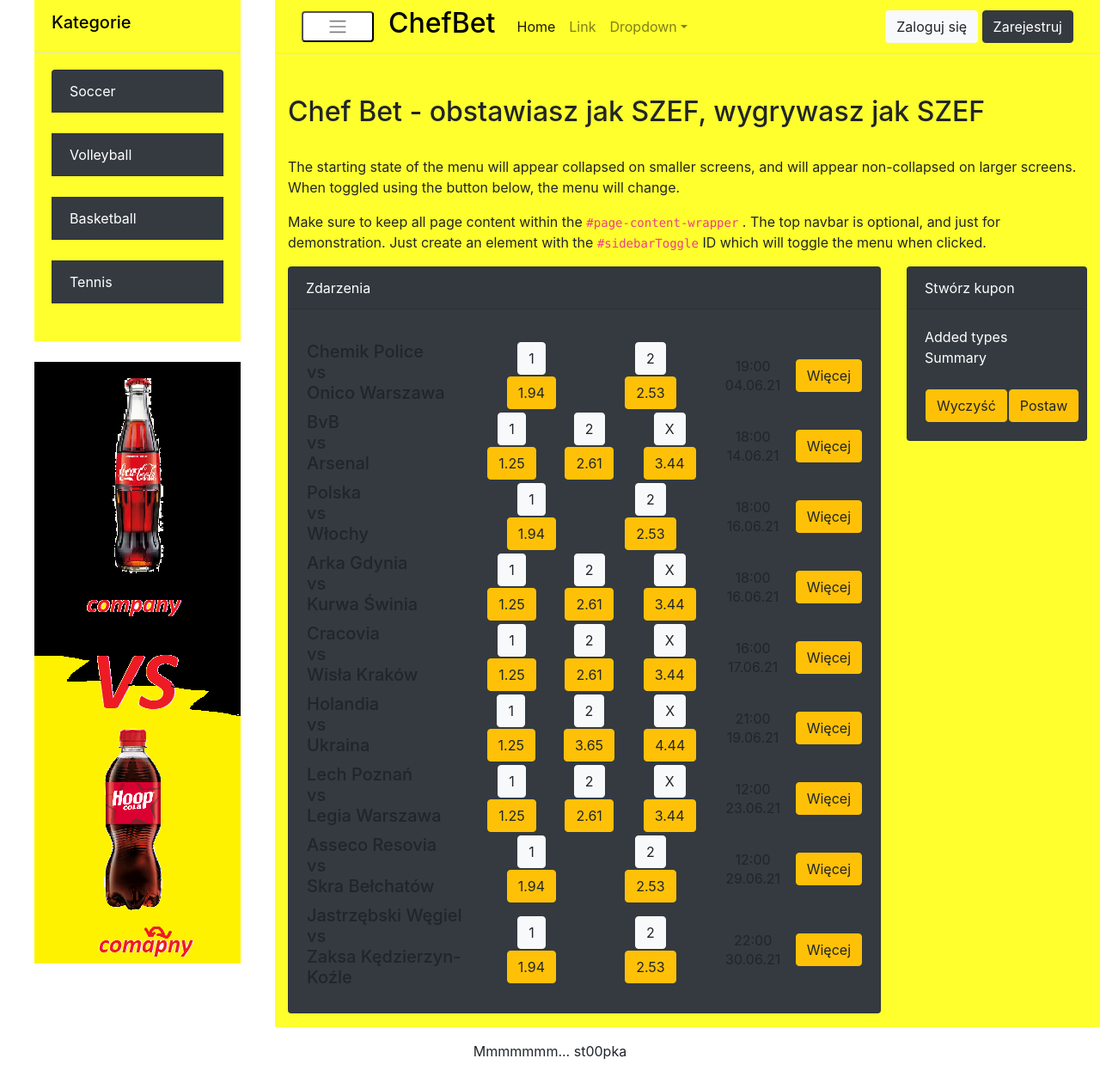
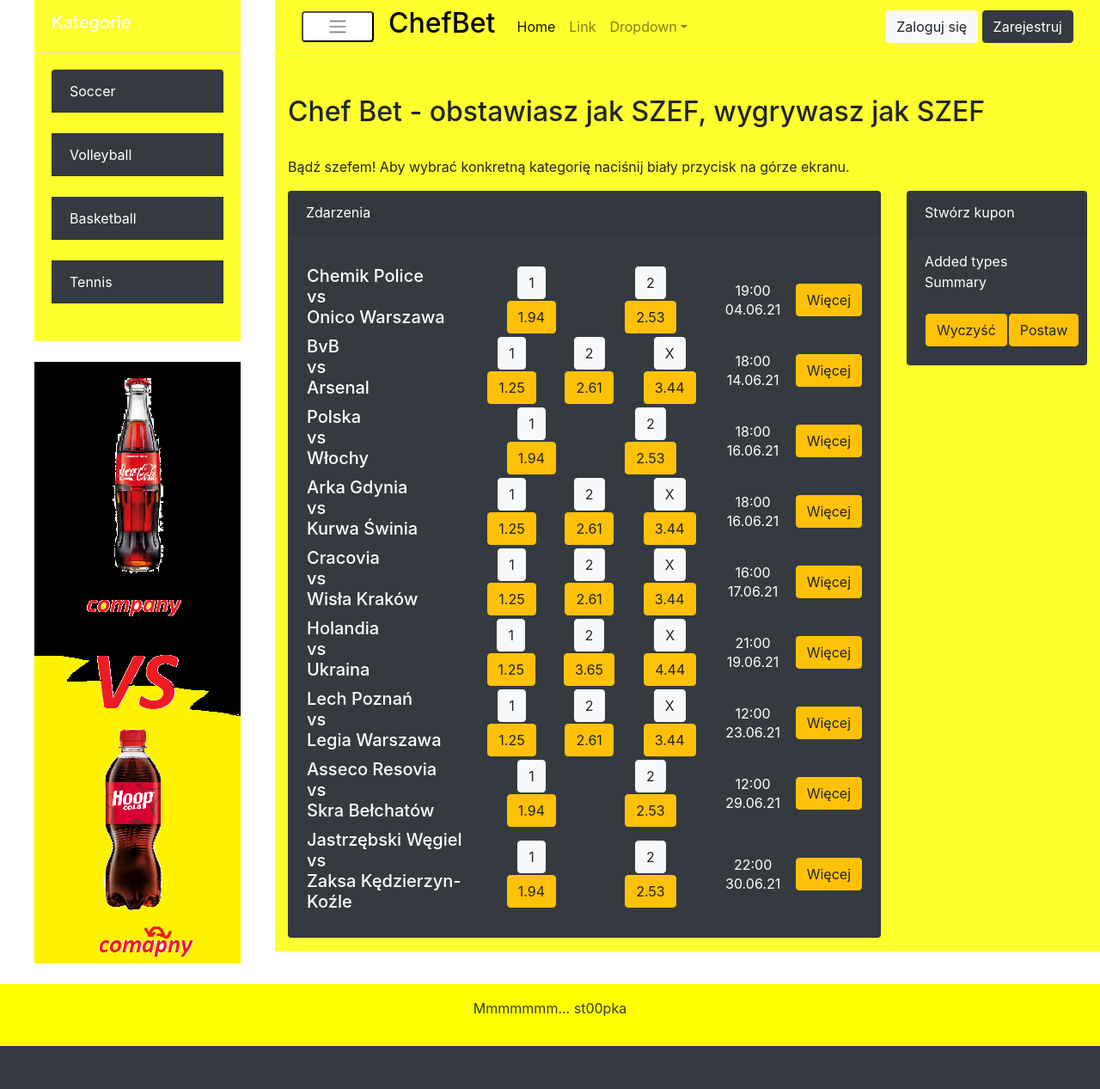
Before and after one commit to OperatorKodu/ChefBet, a Django app: page / in a window 1280 px wide. Shown: the whole page at 86% size. After the commit the page ends 1217 px from the top, so only its background shows below. Run offline with Django 3.2, Linux system fonts and the light colour scheme; data comes from the database, SQL or seed files in the repository; some libraries are stand-ins or nearby versions.

Commit message:
small changes

```diff
--- a/mysite/main/static/main/style.css
+++ b/mysite/main/static/main/style.css
@@ -10,6 +10,12 @@
     padding: 20px;
 }
 .card-body{
+    color: white;
+}
+h5{
+     color: white;
+}
+.td-center{
     color: white;
 }
 
@@ -56,7 +62,7 @@
 }
 
 body.sb-sidenav-toggled #wrapper #sidebar-wrapper {
-  margin-left: 0;
+  margin-left: 0px;
 }
 
 @media (min-width: 768px) {
@@ -70,6 +76,6 @@
   }
 
   body.sb-sidenav-toggled #wrapper #sidebar-wrapper {
-    margin-left: -15rem;
+    margin-left: -20rem;
   }
 }
--- a/mysite/main/templates/main/base.html
+++ b/mysite/main/templates/main/base.html
@@ -88,15 +88,16 @@
             <br>
             <h2 class="mt-4">Chef Bet - obstawiasz jak SZEF, wygrywasz jak SZEF</h2>
             <br>
-            <p>The starting state of the menu will appear collapsed on smaller screens, and will appear non-collapsed on
-                larger screens. When toggled using the button below, the menu will change.</p>
-            <p>
-                Make sure to keep all page content within the
-                <code>#page-content-wrapper</code>
-                . The top navbar is optional, and just for demonstration. Just create an element with the
-                <code>#sidebarToggle</code>
-                ID which will toggle the menu when clicked.
-            </p>
+            <p>Bądź szefem! Aby wybrać konkretną kategorię naciśnij biały przycisk na górze ekranu. </p>
+{#            <p>The starting state of the menu will appear collapsed on smaller screens, and will appear non-collapsed on#}
+{#                larger screens. When toggled using the button below, the menu will change.</p>#}
+{#            <p>#}
+{#                Make sure to keep all page content within the#}
+{#                <code>#page-content-wrapper</code>#}
+{#                . The top navbar is optional, and just for demonstration. Just create an element with the#}
+{#                <code>#sidebarToggle</code>#}
+{#                ID which will toggle the menu when clicked.#}
+{#            </p>#}
             <div class="row">
             <div class="col-lg-9" id="main-content-container">
             {% block content %}
@@ -136,7 +137,8 @@
 <footer class="page-footer font-small blue">
 
   <!-- Copyright -->
-    <div class="footer-copyright text-center py-3"><p>Mmmmmmm... st00pka</p>
+    <br>
+    <div class="footer-copyright text-center text-dark py-3" style = "background-color: yellow;"><p>Mmmmmmm... st00pka</p>
   </div>
   <!-- Copyright -->
 
```
